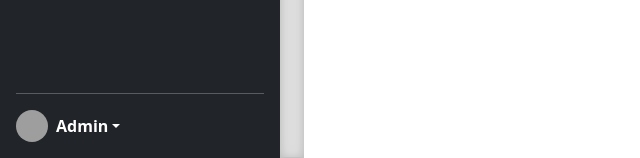
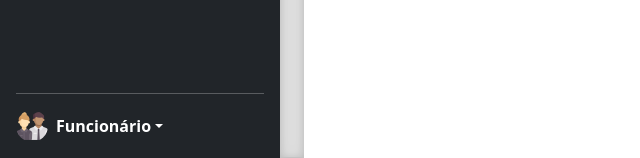
Before and after one commit to JonasMoreira5/Sistema-Hotel-, a PHP site: page /index.php in a window 1280 px wide. Shown: the part 642-800 px from the top of the page, without its empty margins (0-640 px from the left). Run offline with PHP 8.4, Linux system fonts and the light colour scheme; grey boxes are pictures that could not be loaded.

Commit message:
feat: imagem funcionario adiconado

```diff
--- a/index.php
+++ b/index.php
@@ -8,6 +8,7 @@
     <meta name="viewport" content="width=device-width, initial-scale=1">
     <meta name="author" content="Jonas Moreira">
     <title>Hotel SI</title>
+
     <link href="assets/css/bootstrap.min.css" rel="stylesheet">
     <!-- <link rel="stylesheet" href="./assets/css/style.css" -->
 
@@ -123,8 +124,8 @@
             <div class="dropdown">
                 <a href="#" class="d-flex align-items-center text-white text-decoration-none dropdown-toggle"
                     data-bs-toggle="dropdown" aria-expanded="false">
-                    <img src="https://github.com/mdo.png" alt="img" width="32" height="32" class="rounded-circle me-2">
-                    <strong>Admin</strong>
+                    <img src="assets\img\funcionario.png" alt="img" width="32" height="32" class="rounded-circle me-2">
+                    <strong>Funcionário</strong>
                 </a>
                 <ul class="dropdown-menu dropdown-menu-dark text-small shadow">
                     <li><a class="dropdown-item" href="?page=abrir-config">Configurações</a></li>
```
Also changed, not shown: assets/img/funcionario.png (added).
